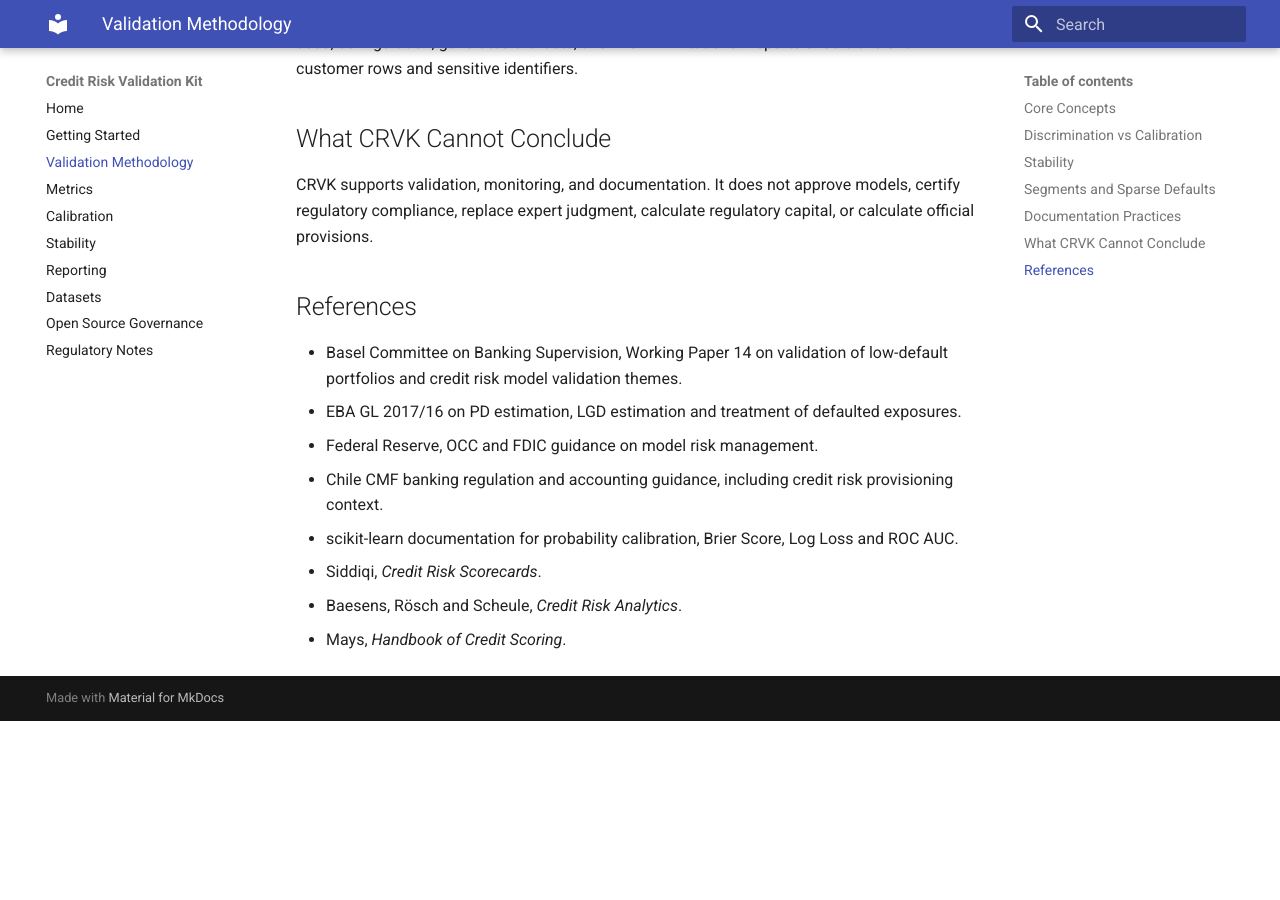
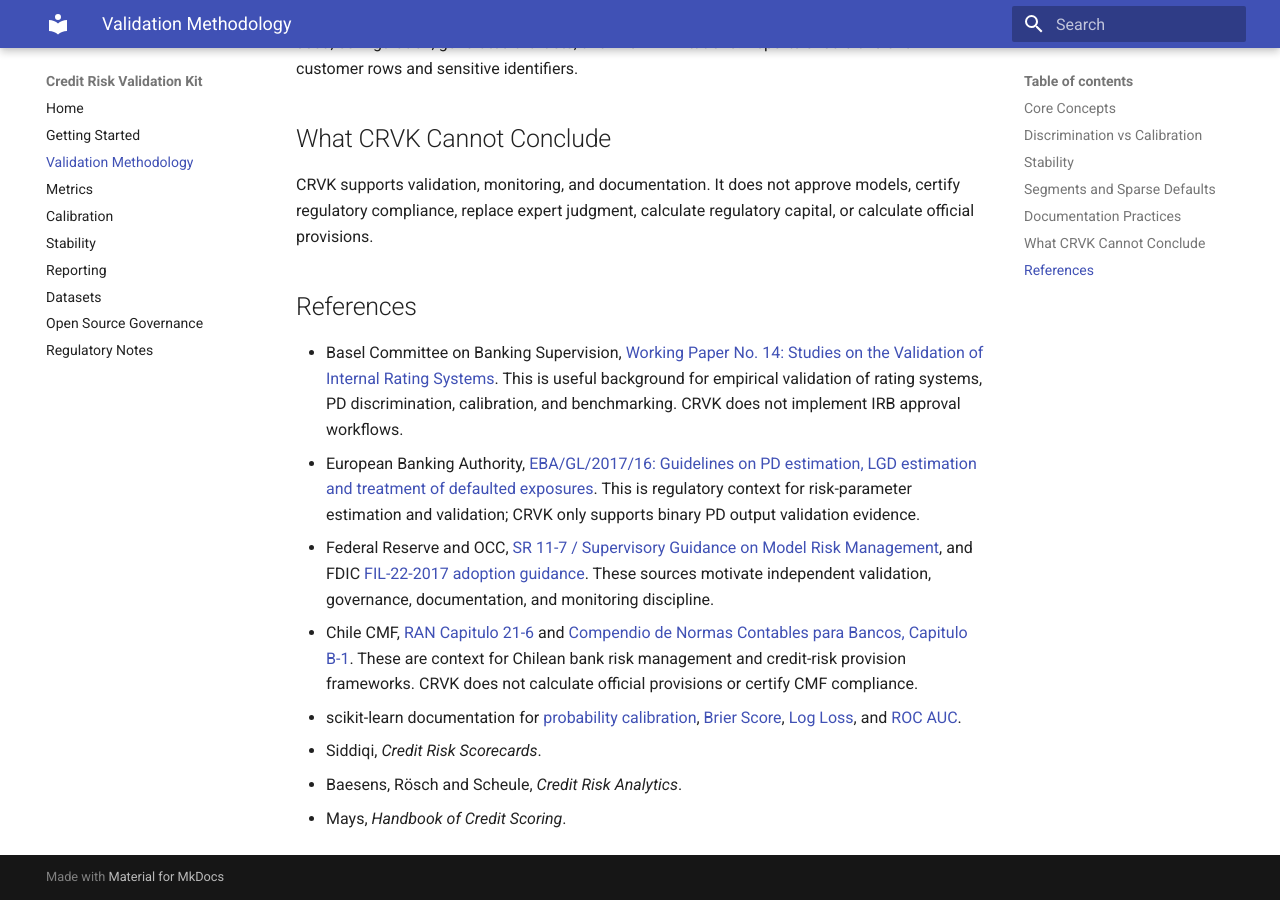
Before and after one commit to LuisFigueroaG/credit-risk-validation-kit, an MkDocs documentation site: the page built from docs/validation-methodology.md, in a window 1280 px wide and 900 px high, scrolled down 1513 px. Built offline with MkDocs 1.6.1 and Material for MkDocs 9.7.7, drawn with Linux system fonts in a browser that asks for light colours; before the commit the page ends 2234 px from its top, so only the background shows below that.

Commit message:
Expand validation methodology references

```diff
--- a/docs/validation-methodology.md
+++ b/docs/validation-methodology.md
@@ -68,15 +68,33 @@ regulatory capital, or calculate official provisions.
 
 ## References
 
-- Basel Committee on Banking Supervision, Working Paper 14 on validation of
-  low-default portfolios and credit risk model validation themes.
-- EBA GL 2017/16 on PD estimation, LGD estimation and treatment of defaulted
-  exposures.
-- Federal Reserve, OCC and FDIC guidance on model risk management.
-- Chile CMF banking regulation and accounting guidance, including credit risk
-  provisioning context.
-- scikit-learn documentation for probability calibration, Brier Score, Log Loss
-  and ROC AUC.
+- Basel Committee on Banking Supervision,
+  [Working Paper No. 14: Studies on the Validation of Internal Rating Systems](https://www.bis.org/publ/bcbs_wp14.htm).
+  This is useful background for empirical validation of rating systems, PD
+  discrimination, calibration, and benchmarking. CRVK does not implement IRB
+  approval workflows.
+- European Banking Authority,
+  [EBA/GL/2017/16: Guidelines on PD estimation, LGD estimation and treatment of defaulted exposures](https://www.eba.europa.eu/activities/single-rulebook/regulatory-activities/model-validation/guidelines-pd-estimation-lgd).
+  This is regulatory context for risk-parameter estimation and validation; CRVK
+  only supports binary PD output validation evidence.
+- Federal Reserve and OCC,
+  [SR 11-7 / Supervisory Guidance on Model Risk Management](https://www.federalreserve.gov/supervisionreg/srletters/sr1107.htm),
+  and FDIC
+  [FIL-22-2017 adoption guidance](https://www.fdic.gov/news/financial-institution-letters/2017/fil17022.html).
+  These sources motivate independent validation, governance, documentation, and
+  monitoring discipline.
+- Chile CMF,
+  [RAN Capitulo 21-6](https://www.cmfchile.cl/portal/principal/613/articles-38797_capitulo_216.pdf)
+  and
+  [Compendio de Normas Contables para Bancos, Capitulo B-1](https://cmfchile.cl/portal/principal/613/w3-propertyvalue-29911.html).
+  These are context for Chilean bank risk management and credit-risk provision
+  frameworks. CRVK does not calculate official provisions or certify CMF
+  compliance.
+- scikit-learn documentation for
+  [probability calibration](https://sklearn.org/stable/modules/calibration.html),
+  [Brier Score](https://sklearn.org/stable/modules/generated/sklearn.metrics.brier_score_loss.html),
+  [Log Loss](https://sklearn.org/stable/modules/generated/sklearn.metrics.log_loss.html),
+  and [ROC AUC](https://sklearn.org/stable/modules/generated/sklearn.metrics.roc_auc_score.html).
 - Siddiqi, *Credit Risk Scorecards*.
 - Baesens, Rösch and Scheule, *Credit Risk Analytics*.
 - Mays, *Handbook of Credit Scoring*.
```
Also changed, not shown: README.md (+13 -0 lines).
